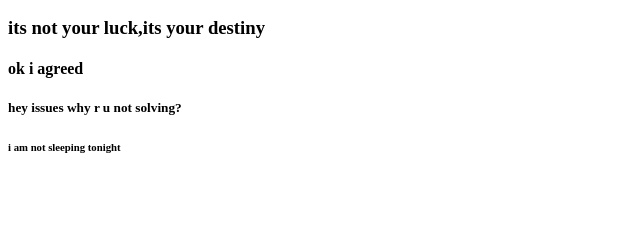
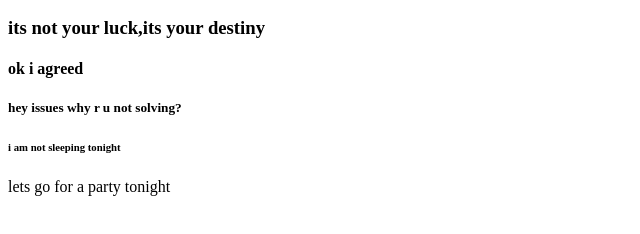
Before and after one commit to ummesalmaali/my-first-website, a plain HTML site: page index.html in a window 1280 px wide. Shown: the part 110-344 px from the top of the page, without its empty margins (0-640 px from the left). Drawn offline with Linux system fonts and the light colour scheme.

Commit message:
party all night

```diff
--- a/index.html
+++ b/index.html
@@ -12,5 +12,6 @@
     <h4>ok i agreed</h4>
     <h5>hey issues why r u not solving?</h5>
     <h6>i am not sleeping tonight</h6>
+    <p>lets go for a party tonight</p>
 </body>
 </html>
```
